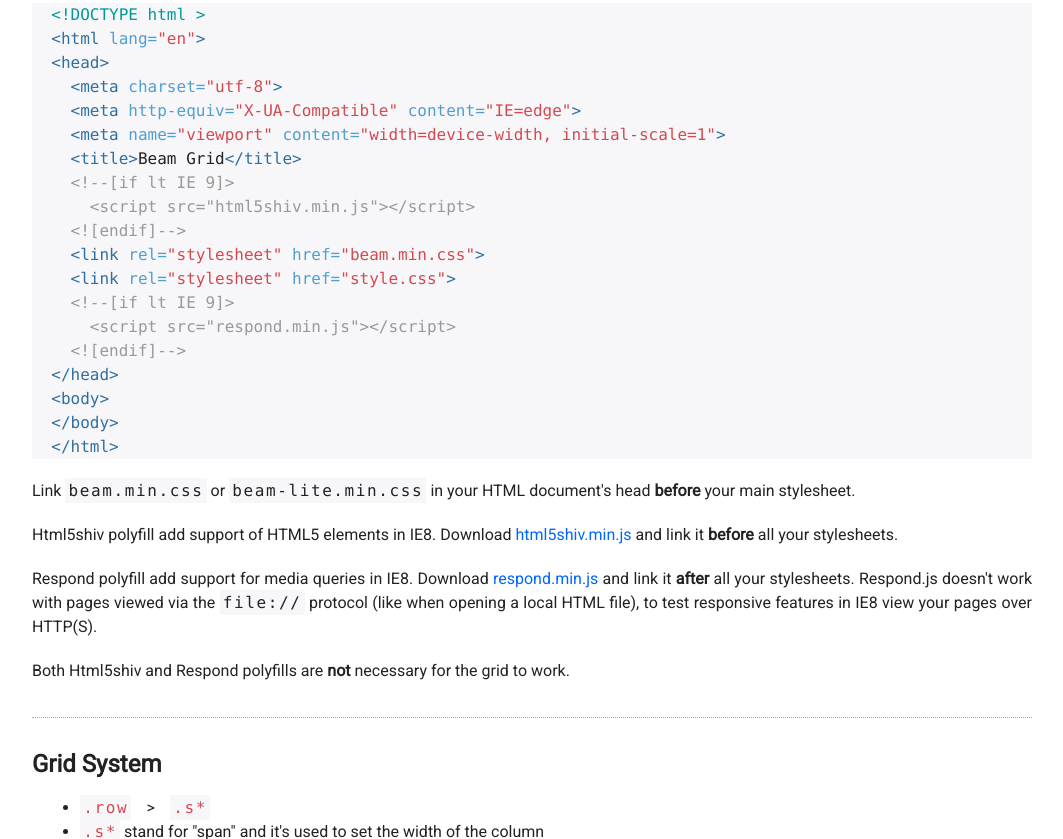
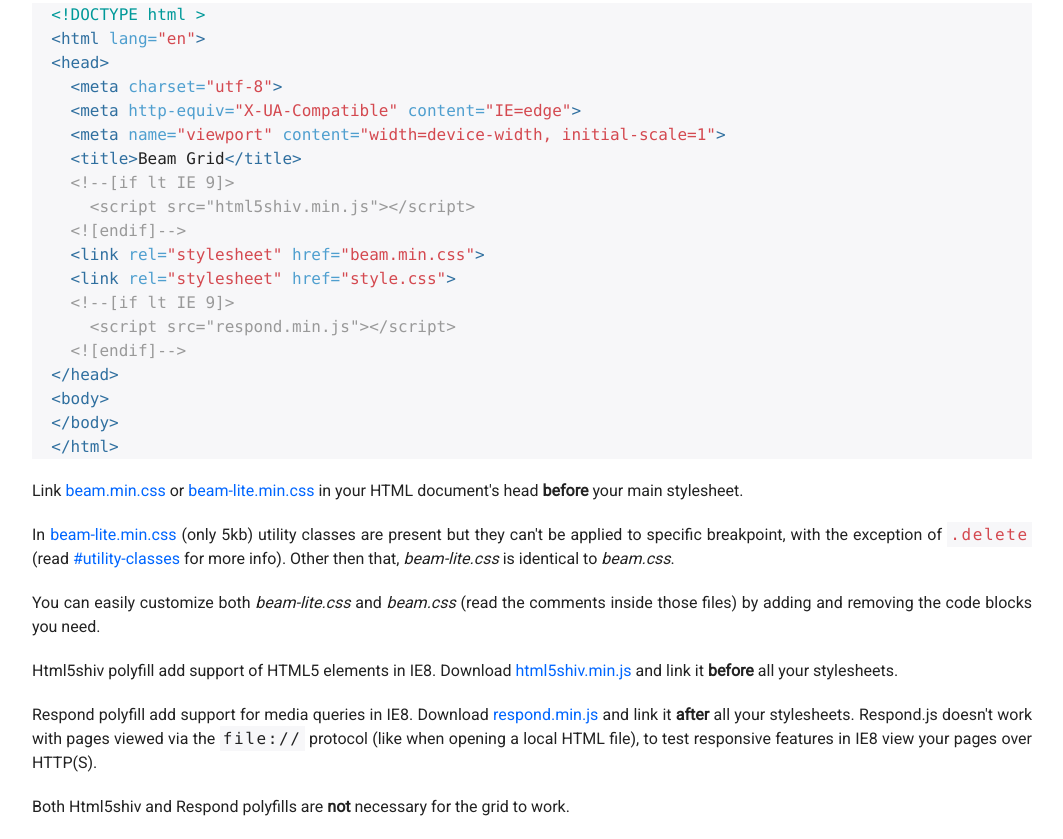
Before and after one commit to pldg/beam, a plain HTML site: page index.html in a window 1280 px wide. Shown: the part 358-1197 px from the top of the page, without its empty margins (108-1171 px from the left). Drawn offline with Linux system fonts and the light colour scheme.

Commit message:
Specify the differences between beam and beam-lite

```diff
--- a/index.html
+++ b/index.html
@@ -51,7 +51,9 @@
   <span class="code_tag">&lt;/body&gt;</span>
   <span class="code_tag">&lt;/html&gt;</span>  </code></pre>
   <!-- END of CODE -->
-        <p>Link <a href="https://cdn.jsdelivr.net/gh/pldg/beam/beam.min.css" target="_blank"><code>beam.min.css</code></a> or <a href="https://cdn.jsdelivr.net/gh/pldg/beam/beam-lite.min.css" target="_blank"><code>beam-lite.min.css</code></a> in your HTML document's head <b>before</b> your main stylesheet.</p>
+        <p>Link <a href="https://cdn.jsdelivr.net/gh/pldg/beam/beam.min.css" target="_blank">beam.min.css</a> or <a href="https://cdn.jsdelivr.net/gh/pldg/beam/beam-lite.min.css" target="_blank">beam-lite.min.css</a> in your HTML document's head <b>before</b> your main stylesheet.</p>
+        <p>In <a href="https://cdn.jsdelivr.net/gh/pldg/beam/beam-lite.min.css" target="_blank">beam-lite.min.css</a> (only 5kb) utility classes are present but they can't be applied to specific breakpoint, with the exception of <code class="code_class-name">.delete</code> (read <a href="#utility-classes">#utility-classes</a> for more info). Other then that, <i>beam-lite.css</i> is identical to <i>beam.css</i>.</p>
+        <p>You can easily customize both <i>beam-lite.css</i> and <i>beam.css</i> (read the comments inside those files) by adding and removing the code blocks you need.</p>
         <p>Html5shiv polyfill add support of HTML5 elements in IE8. Download <a href="https://github.com/aFarkas/html5shiv/tree/master/dist" target="_blank">html5shiv.min.js</a> and link it <b>before</b> all your stylesheets.</p>
         <p>Respond polyfill add support for media queries in IE8. Download <a href="https://github.com/scottjehl/Respond/tree/master/dest" target="_blank">respond.min.js</a> and link it <b>after</b> all your stylesheets. Respond.js doesn't work with pages viewed via the <code>file://</code> protocol (like when opening a local HTML file), to test responsive features in IE8 view your pages over HTTP(S).</p>
         <p>Both Html5shiv and Respond polyfills are <b>not</b> necessary for the grid to work.</p>
```
Also changed, not shown: README.md.
